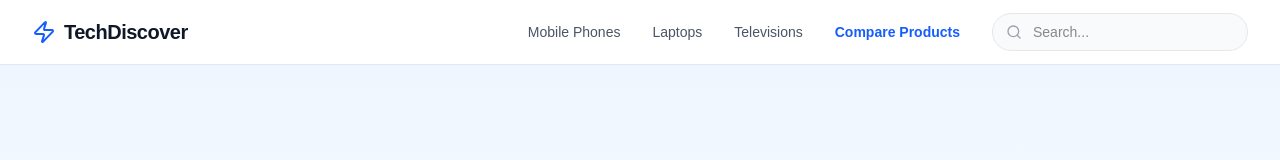
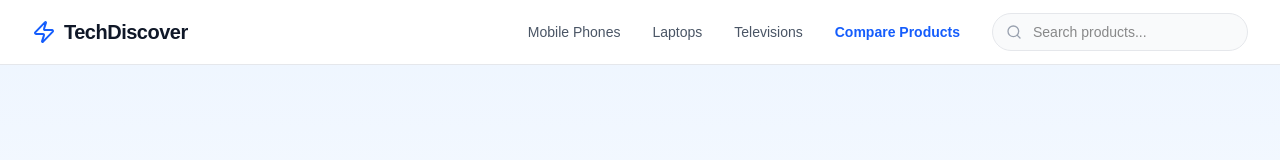
Before and after one commit to manjunathramegowda/best-electronics-discovery, a Next.js app: page / in a window 1280 px wide. Shown: the top 160 px of the page. Built offline with nearby package versions, Linux system fonts and the light colour scheme; no server answers; the database is empty.

Commit message:
fix: make search icon a clickable submit button

```diff
--- a/src/components/layout/Navbar.tsx
+++ b/src/components/layout/Navbar.tsx
@@ -17,9 +17,11 @@ export function Navbar() {
           <Link href="/compare" className="text-blue-600 font-bold dark:text-blue-400 hover:underline transition-colors flex items-center gap-1.5 hidden lg:flex">Compare Products</Link>
         </nav>
         <div className="flex items-center gap-4 xl:ml-8 lg:ml-8 md:ml-8 ml-auto w-full md:w-auto">
-          <form action="/search" method="GET" className="relative group w-full md:w-auto">
-            <input type="text" name="q" placeholder="Search..." required className="w-full md:w-64 bg-gray-50 dark:bg-gray-900 border border-gray-200 dark:border-gray-800 text-sm rounded-full pl-10 pr-4 py-2 focus:outline-none focus:ring-2 focus:ring-blue-500/20 focus:border-blue-500 transition-all dark:text-white" />
-            <Search className="h-4 w-4 text-gray-400 absolute left-3.5 top-1/2 -translate-y-1/2 group-focus-within:text-blue-500 transition-colors" />
+          <form action="/search" method="GET" className="relative group w-full md:w-auto flex items-center">
+            <input type="text" name="q" placeholder="Search products..." required className="w-full md:w-64 bg-gray-50 dark:bg-gray-900 border border-gray-200 dark:border-gray-800 text-sm rounded-full pl-10 pr-4 py-2 focus:outline-none focus:ring-2 focus:ring-blue-500/20 focus:border-blue-500 transition-all dark:text-white" />
+            <button type="submit" aria-label="Submit Search" className="absolute left-2.5 top-1/2 -translate-y-1/2 p-1 text-gray-400 hover:text-blue-500 focus:text-blue-500 transition-colors disabled:opacity-50 z-10 cursor-pointer">
+              <Search className="h-4 w-4" />
+            </button>
           </form>
         </div>
       </div>
```
